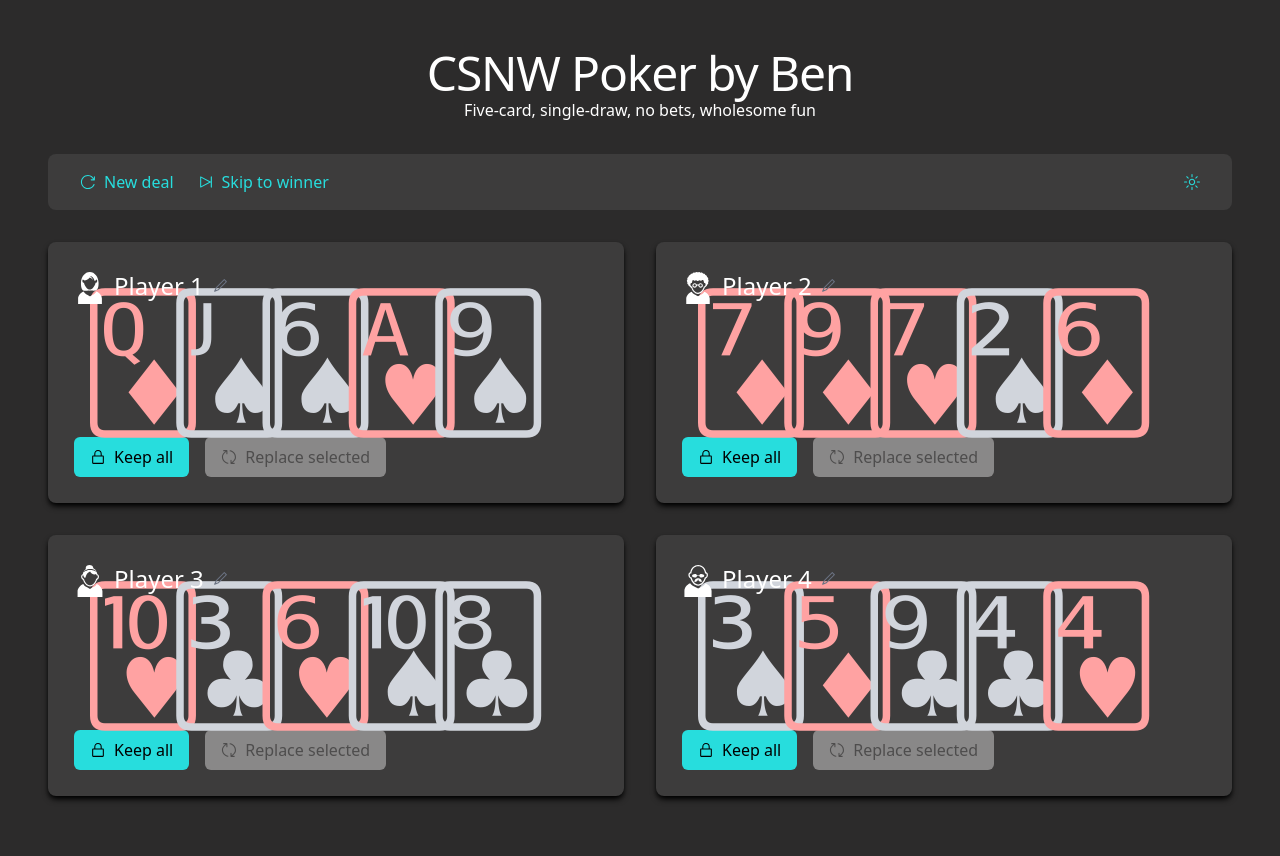
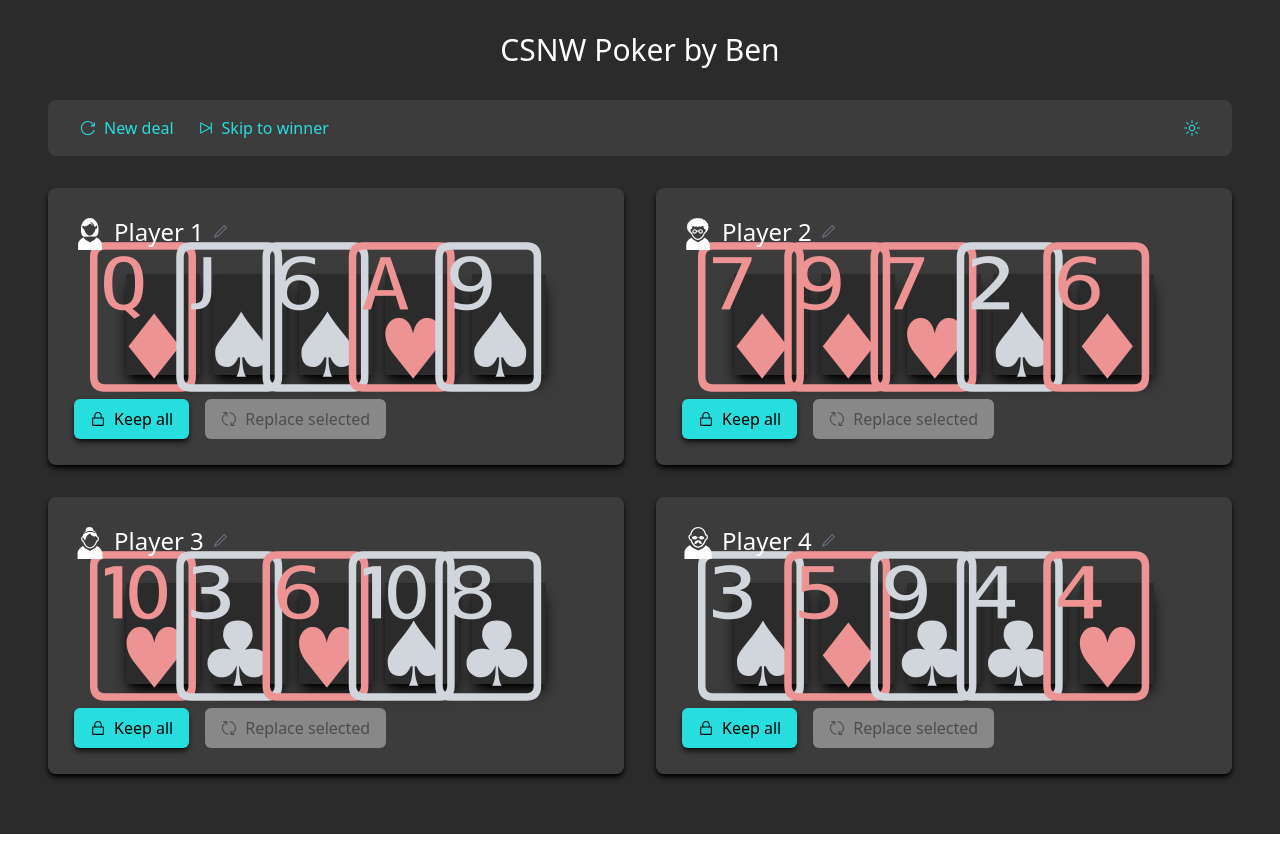
Before and after one commit to bensbits91/csnw-bb-poker, a React (Vite) app in the folder client/: page / in a window 1280 px wide. After the commit the page ends 834 px from the top, so only its background shows below. Built offline with nearby package versions, Linux system fonts and the light colour scheme.

Commit message:
extend tailwind theme to use custom vars directly in JSX; cleanup index.css

```diff
--- a/client/src/App.tsx
+++ b/client/src/App.tsx
@@ -16,9 +16,9 @@ function App() {
    return (
       <main
          className={clsx(
-            'min-h-screen w-full overflow-x-hidden px-2 pt-6 pb-15 md:px-12 md:pt-12',
+            'min-h-screen w-full overflow-x-hidden px-2 pt-6 pb-15 md:px-12 md:pt-8',
             isDarkMode
-               ? 'bg-[var(--csnw-gray-dark-50)] text-white'
+               ? 'bg-csnw-gray-dark-50 text-white'
                : 'bg-white text-gray-900'
          )}>
          <div className="container mx-auto max-w-[1280px]">
--- a/client/src/components/card/Card.tsx
+++ b/client/src/components/card/Card.tsx
@@ -56,7 +56,9 @@ export function Card({
    const isNotRed = !isRed && !isFlipped;
 
    // Define classes for red cards, non-red cards, and flipped cards
-   const redClass = isDarkMode ? 'text-red-300' : 'text-red-400';
+   const redClass = isDarkMode
+      ? 'text-csnw-red-light-50'
+      : 'text-csnw-red-light-30';
    const notRedClass = isDarkMode ? 'text-gray-300' : 'text-gray-700';
    const flippedClass = isDarkMode ? 'text-gray-500' : 'text-gray-400';
 
@@ -65,8 +67,8 @@ export function Card({
          className={clsx(
             'text-8xl transition-transform duration-300 md:text-9xl',
             isDarkMode
-               ? 'bg-elevated-dark-1 shadow-dark-1'
-               : 'bg-elevated-1 shadow-1',
+               ? 'bg-csnw-gray-dark-50 shadow-lg shadow-black'
+               : 'bg-white shadow-lg',
             isFlipped && flippedClass,
             isRed && redClass,
             isNotRed && notRedClass,
--- a/client/src/components/common/Button.tsx
+++ b/client/src/components/common/Button.tsx
@@ -72,9 +72,12 @@ export function Button({
    /**
     * Determines the CSS class for the disabled state based on the current theme.
     */
+   const enabledClass = isDarkMode
+      ? 'bg-csnw-teal text-black shadow-md shadow-black/70'
+      : 'bg-csnw-teal-dark-30 text-white shadow-md';
    const disabledClass = isDarkMode
-      ? 'disabled-button-dark'
-      : 'disabled-button';
+      ? 'text-csnw-gray-dark-10'
+      : 'text-csnw-gray-light-80';
 
    return (
       <button
@@ -85,9 +88,8 @@ export function Button({
          className={clsx(
             'wcag-focus flex items-center gap-2 rounded-md px-4 py-2',
             disabled
-               ? `md:cursor-not-allowed ${disabledClass}`
-               : 'hover-bright md:cursor-pointer',
-            isDarkMode ? 'button-dark' : 'button'
+               ? `bg-csnw-gray-light-30 md:cursor-not-allowed ${disabledClass}`
+               : `hover-bright md:cursor-pointer ${enabledClass}`
          )}>
          {iconName && <Icon name={iconName} />}
          {children}
--- a/client/src/components/game/GameHeader.tsx
+++ b/client/src/components/game/GameHeader.tsx
@@ -11,13 +11,11 @@ export function GameHeader() {
       <div>
          <Heading
             level={1}
+            appearance={2}
             ariaLabel="CSNW Poker by Ben"
             className="text-center">
             CSNW Poker by Ben
          </Heading>
-         <p className="text-center">
-            Five-card, single-draw, no bets, wholesome fun
-         </p>
       </div>
    );
 }
--- a/client/src/components/game/GameToolbar.tsx
+++ b/client/src/components/game/GameToolbar.tsx
@@ -37,8 +37,8 @@ export function GameToolbar({
          className={clsx(
             'flex items-center justify-between rounded-lg px-8 py-4',
             isDarkMode
-               ? 'bg-elevated-dark-1 shadow-dark-1 text-teal-dark'
-               : 'bg-elevated-1 shadow-1 text-teal'
+               ? 'bg-elevated-dark-1 text-csnw-teal'
+               : 'bg-elevated-1 text-csnw-teal-dark-30'
          )}>
          <div className="flex items-center gap-6">
             {/* New Deal Button */}
@@ -59,7 +59,7 @@ export function GameToolbar({
                className={clsx(
                   'wcag-focus flex items-center gap-2',
                   isGameOver
-                     ? 'disabled-text md:cursor-not-allowed'
+                     ? 'text-csnw-gray-light-30 md:cursor-not-allowed'
                      : 'hover-bright md:cursor-pointer'
                )}>
                <Icon name="SkipIcon" />
--- a/client/src/components/hand/Hand.tsx
+++ b/client/src/components/hand/Hand.tsx
@@ -75,7 +75,9 @@ export function Hand({
    });
    const { theme } = useTheme();
    const isDarkMode = theme === 'dark';
-   const winnerBorderClass = isDarkMode ? 'border-teal-dark' : 'border-teal';
+   const winnerBorderClass = isDarkMode
+      ? 'border-csnw-teal'
+      : 'border-csnw-teal-dark-30';
    const pIndex = playerIndex + 1;
 
    if (!Array.isArray(hand) || hand.length === 0) {
@@ -109,10 +111,8 @@ export function Hand({
       <article
          aria-labelledby={`player-${pIndex}-header`}
          className={clsx(
-            'relative flex flex-col gap-4 rounded-lg border-2 p-2 shadow-md sm:px-20 sm:py-6 md:px-6',
-            isDarkMode
-               ? 'bg-elevated-dark-1 shadow-dark-1'
-               : 'bg-elevated-1 shadow-1',
+            'relative flex flex-col gap-6 rounded-lg border-2 p-2 shadow-md sm:px-20 sm:py-6 md:px-6',
+            isDarkMode ? 'bg-elevated-dark-1' : 'bg-elevated-1',
             isWinner ? winnerBorderClass : 'border-transparent'
          )}>
          <HandHeader
--- a/client/src/hooks/useHandHeader.ts
+++ b/client/src/hooks/useHandHeader.ts
@@ -24,7 +24,9 @@ import { useTheme, usePlayers } from '@/hooks';
 export const useHandHeader = (playerIndex: number) => {
    const { theme } = useTheme();
    const isDarkMode = theme === 'dark';
-   const winnerTextClass = isDarkMode ? 'text-teal-dark' : 'text-teal';
+   const winnerTextClass = isDarkMode
+      ? 'text-csnw-teal'
+      : 'text-csnw-teal-dark-30';
 
    const {
       players,
--- a/client/src/index.css
+++ b/client/src/index.css
@@ -13,26 +13,16 @@
    --csnw-gray: #575555;
    --csnw-gray-dark-50: color-mix(in srgb, var(--csnw-gray), #000 50%);
    --csnw-gray-dark-30: color-mix(in srgb, var(--csnw-gray), #000 30%);
-   --csnw-gray-dark-20: color-mix(in srgb, var(--csnw-gray), #000 20%);
    --csnw-gray-dark-10: color-mix(in srgb, var(--csnw-gray), #000 10%);
-   --csnw-gray-light-10: color-mix(in srgb, var(--csnw-gray), #fff 10%);
-   --csnw-gray-light-20: color-mix(in srgb, var(--csnw-gray), #fff 20%);
    --csnw-gray-light-30: color-mix(in srgb, var(--csnw-gray), #fff 30%);
-   --csnw-gray-light-50: color-mix(in srgb, var(--csnw-gray), #fff 50%);
-   --csnw-gray-light-70: color-mix(in srgb, var(--csnw-gray), #fff 70%);
    --csnw-gray-light-80: color-mix(in srgb, var(--csnw-gray), #fff 80%);
 
-   --csnw-text: dimgray;
-
-   /* --csnw-red-dark: #9f1919; */
    --csnw-red: #dd2727;
    --csnw-red-light-30: color-mix(in srgb, var(--csnw-red), #fff 30%);
+   --csnw-red-light-50: color-mix(in srgb, var(--csnw-red), #fff 50%);
 
    --csnw-teal: #27dddd;
    --csnw-teal-dark-30: color-mix(in srgb, var(--csnw-teal), #000 30%);
-   --csnw-teal-dark-50: color-mix(in srgb, var(--csnw-teal), #000 50%);
-
-   --disabled-text: var(--csnw-gray-light-30);
 }
 
 #root {
@@ -41,73 +31,32 @@
 }
 
 .bg-elevated-1 {
-   @apply bg-gray-100;
+   @apply bg-gray-100 shadow-lg;
 }
 .bg-elevated-dark-1 {
-   @apply bg-[var(--csnw-gray-dark-30)];
+   @apply bg-[var(--csnw-gray-dark-30)] shadow-black;
 }
 
-.shadow-1 {
-   @apply shadow-lg;
-}
-.shadow-dark-1 {
-   @apply shadow-black;
-}
-
-/* TODO: handle user prefers reduced motion */
 .hover-bright {
    @apply md:transition-all md:duration-300 md:ease-in-out md:hover:brightness-110;
 }
-.hover-scale {
-   @apply md:transition-all md:duration-300 md:ease-in-out md:hover:scale-105;
+
+.wcag-focus {
+   @apply focus-visible:ring-2 focus-visible:ring-[var(--csnw-teal)] focus-visible:ring-offset-2 focus-visible:outline-none;
 }
 
-.text-teal {
-   @apply text-[var(--csnw-teal-dark-50)];
-}
-.text-teal-dark {
-   @apply text-[var(--csnw-teal)];
-}
-
-.border-teal {
-   @apply border-[var(--csnw-teal-dark-50)];
-}
-.border-teal-dark {
-   @apply border-[var(--csnw-teal)];
-}
-
-.disabled-text {
-   @apply text-[var(--disabled-text)];
-}
-.disabled-text-dark {
-   @apply text-[var(--disabled-text)];
-}
-
-.button {
-   @apply bg-[var(--csnw-teal-dark-30)] text-white;
-}
-.button-dark {
-   @apply bg-[var(--csnw-teal)] text-black;
-}
-.disabled-button {
-   @apply bg-[var(--disabled-text)] text-[var(--csnw-gray-light-80)];
-}
-.disabled-button-dark {
-   @apply bg-[var(--disabled-text)] text-[var(--csnw-gray-dark-10)];
-}
-
-.wcag-focus {
-   @apply focus-visible:outline-none focus-visible:ring-2 focus-visible:ring-[var(--csnw-teal)] focus-visible:ring-offset-2;
-}
-
-
-a {
-   font-weight: 500;
-   color: #646cff;
-   text-decoration: inherit;
-}
-a:hover {
-   color: #535bf2;
+@theme {
+   --color-csnw-gray: var(--csnw-gray);
+   --color-csnw-gray-dark-50: var(--csnw-gray-dark-50);
+   --color-csnw-gray-dark-30: var(--csnw-gray-dark-30);
+   --color-csnw-gray-dark-10: var(--csnw-gray-dark-10);
+   --color-csnw-gray-light-30: var(--csnw-gray-light-30);
+   --color-csnw-gray-light-80: var(--csnw-gray-light-80);
+   --color-csnw-red: var(--csnw-red);
+   --color-csnw-red-light-30: var(--csnw-red-light-30);
+   --color-csnw-red-light-50: var(--csnw-red-light-50);
+   --color-csnw-teal: var(--csnw-teal);
+   --color-csnw-teal-dark-30: var(--csnw-teal-dark-30);
 }
 
 body {
```
Also changed, not shown: 2 other files (tests, documents, lock files or other folders).
